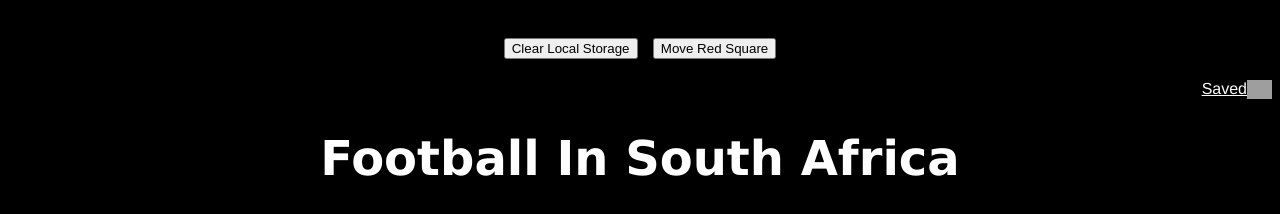
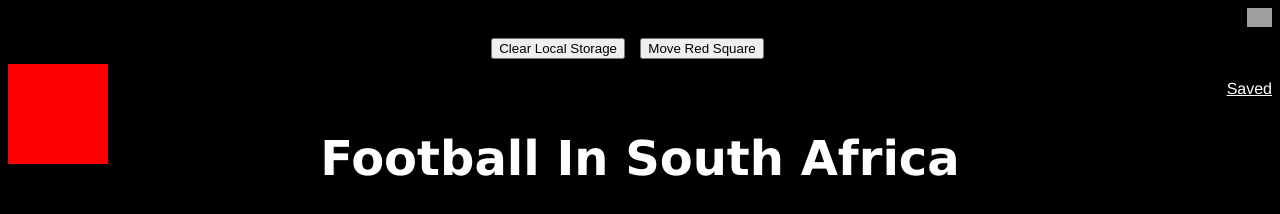
Before and after one commit to Mightybeagle/HyperionVCDeploy, a plain HTML site: page index.html in a window 1280 px wide. Shown: the top 214 px of the page. Drawn offline with nearby package versions, Linux system fonts and the light colour scheme; grey boxes are pictures that could not be loaded.

Commit message:
Update main.css

```diff
--- a/main.css
+++ b/main.css
@@ -42,7 +42,13 @@ caption {
 }
 */
 
-
+/* Red Square */
+#redSquare {
+  background: #ff0000;
+  height: 100px;
+  width: 100px;
+  position: absolute;
+}
 
 
 /* Heading Formatting*/
```
